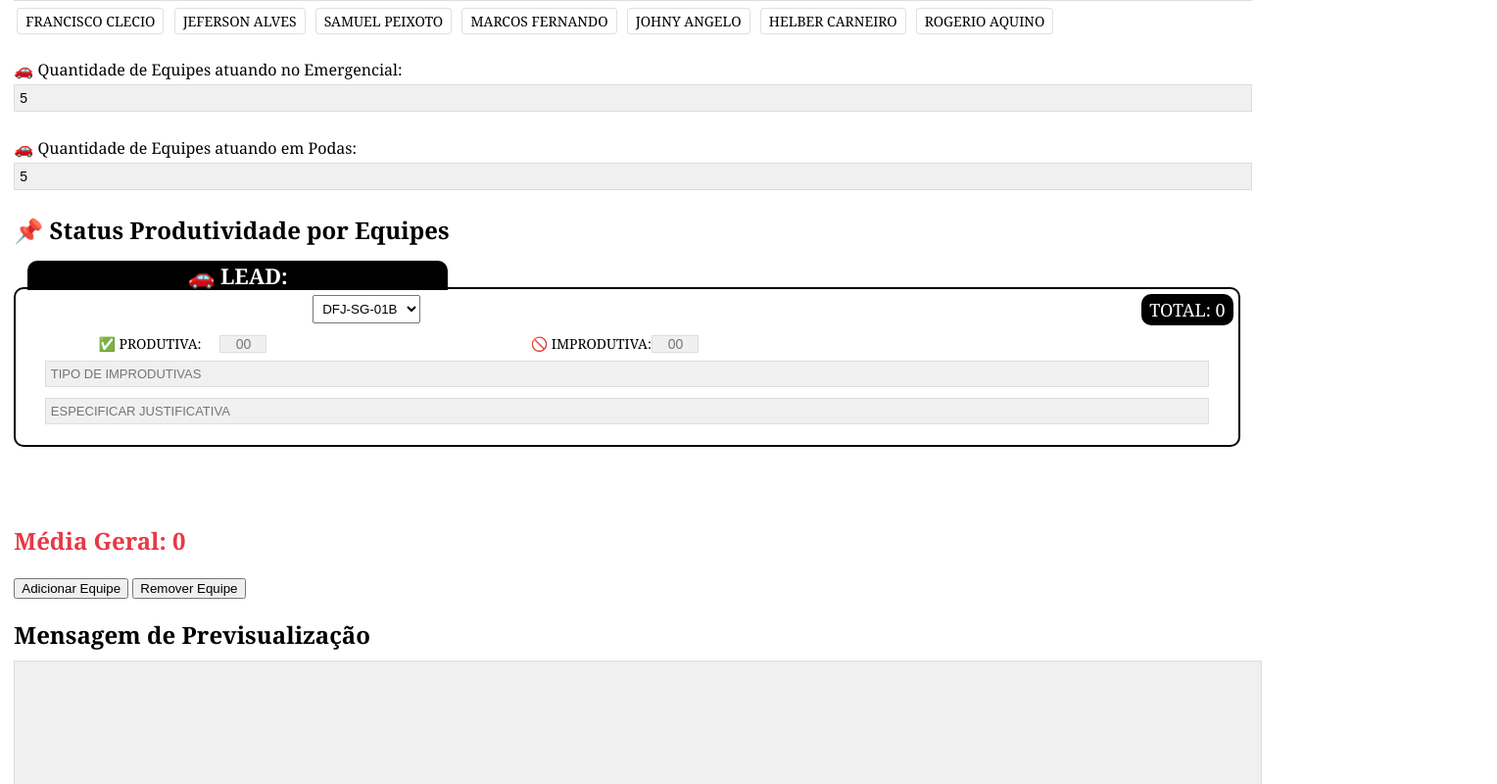
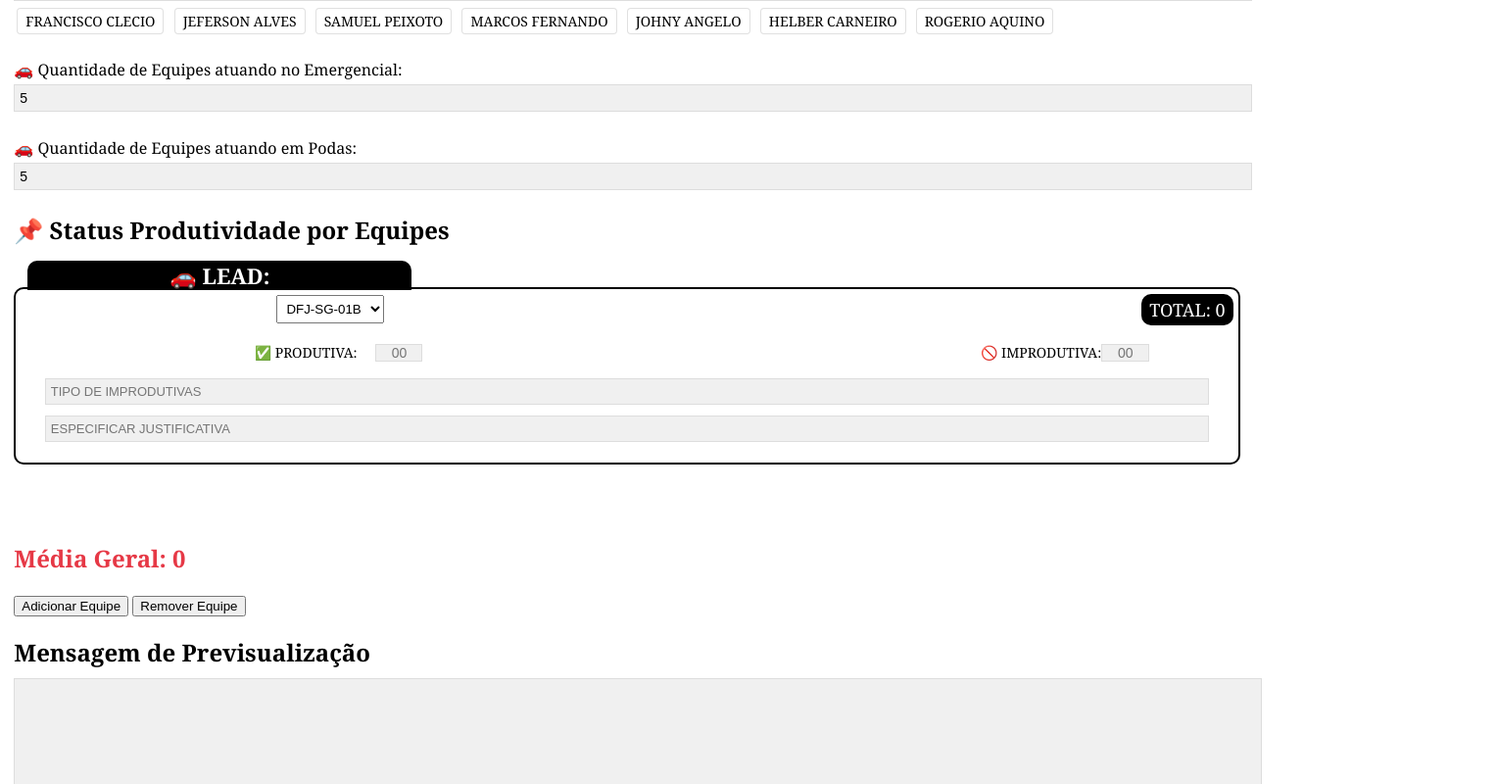
Before and after one commit to modelospadrao/sprintsupervisao, a plain HTML site: page index.html in a window 1280 px wide. Both pictures are taken after typing "2020-01-15", "Sample", "5", "5" into the empty fields and a click on the button "Adicionar Equipe". Shown: the part 615-1415 px from the top of the page at 98% size, 1528 px wide, since content can reach past the window. Drawn offline with Linux system fonts and the light colour scheme.

Commit message:
Update index.html

```diff
--- a/index.html
+++ b/index.html
@@ -209,7 +209,7 @@
       border-top-left-radius: 10px;
       border-top-right-radius: 10px;
       color: white;
-      width: 35%;
+      width: 32%;
       font-size: 22px;
       text-align: center
     }
@@ -220,8 +220,9 @@
       }
     /* Status: Produtividade */
     .equipe-status {
-      width: 72%;
+      width: 121%;
       margin-top: 4px;
+      padding: 9px;
     }
     .status-row {
       display: flex;
```
